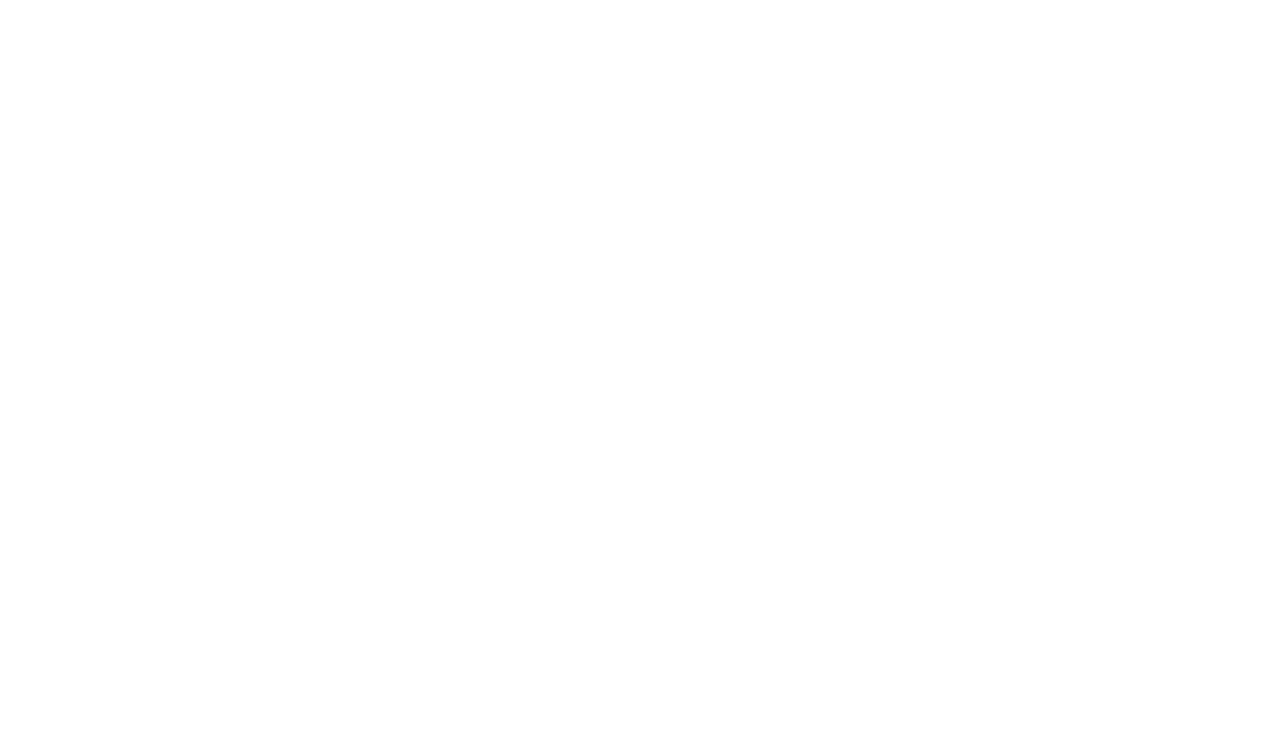
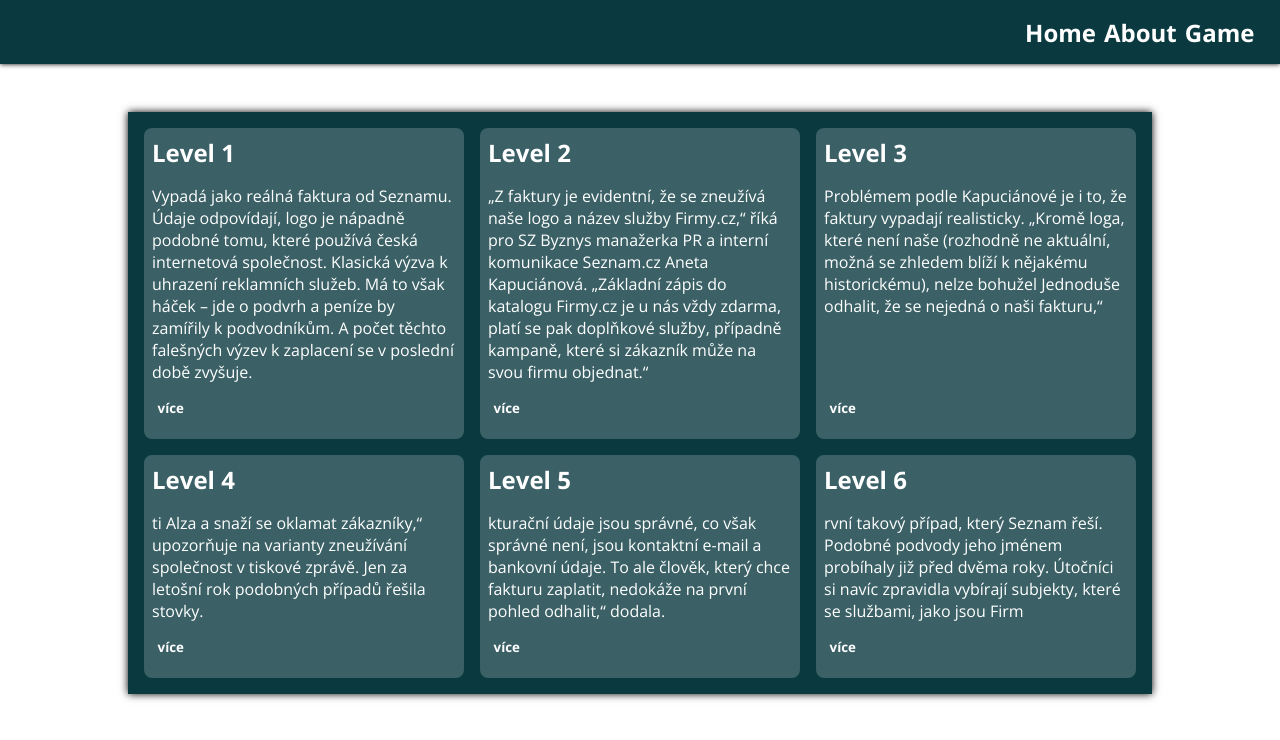
Before and after one commit to KaiUweCZE/cssGame, a React app: page /about in a window 1280 px wide. Before the commit this address had no page. Shown: the top 740 px of the page. Built offline with nearby package versions, Linux system fonts and the light colour scheme.

Commit message:
new context for variability(level setting), modified game components for this change. Level data will contain a specific style for every level

```diff
--- a/src/App.js
+++ b/src/App.js
@@ -3,6 +3,7 @@ import { BrowserRouter as BR, Route, Routes } from "react-router-dom";
 import SharedLayout from "./components/SharedLayout";
 import Home from "./pages/Home";
 import Game from "./pages/Game";
+import About from "./pages/About";
 
 
 const App = () => {
@@ -12,7 +13,8 @@ const App = () => {
         <Routes>
             <Route path="/" element={<SharedLayout />}>
                 <Route index element={<Home/>}/>
-                <Route path="game" element={<Game/>}/>
+                <Route path="/about" element={<About/>}/>
+                <Route path="/game" element={<Game/>}/>
             </Route>
         </Routes>
         </BR>
--- a/src/components/Bridge.js
+++ b/src/components/Bridge.js
@@ -1,12 +1,17 @@
 import React, { forwardRef, useContext } from "react";
 import plankImg from "../styles/images/plank.webp";
-import { StyleContext } from "../contexts/FormContext";
+import { LevelContext, StyleContext } from "../contexts/FormContext";
+
+// game component that users will set up
+const Bridge = forwardRef((props,ref) => {
+    const{style} = useContext(LevelContext)
+    const {property, propertyValue} = useContext(StyleContext)
 
 
-const Bridge = forwardRef((props,ref) => {
-    const {property, propertyValue} = useContext(StyleContext)
-
     const specificStyle = {
+        // specific style from levelData
+        ...style,
+        // user's style
         [property]: propertyValue
     }
 
--- a/src/components/CssForm.js
+++ b/src/components/CssForm.js
@@ -16,6 +16,7 @@ const CssForm = () => {
     const [errotMessage, setErrorMessage] = useState("")
     const [icon, setIcon] = useState(playIcon)
     const [value, setValue] = useState("")
+    const [value2, setValue2] = useState("")
     const { isCorrect, checkBridgePosition } = useContext(ResultContext)
     const [resultText, setResultText] = useState("")
     const [hasChecked, setHasChecked] = useState(false)
@@ -43,7 +44,7 @@ const CssForm = () => {
 
     const checkResult = (e) => {
         e.preventDefault();
-        checkTypo(property)
+        checkTypo(value2)
         setHasChecked(true)
         if (!error) {
             setPropertyValue(value)
@@ -55,12 +56,12 @@ const CssForm = () => {
             <span className="element-class">.bridge</span>
             <img className="left-bracket" src={leftBracket} alt="" />
             <form className="element-class__bridge" action="">
-                <input type="text" value={property} name="" id="" onChange={(e) => setProperty(e.target.value)} />
+                <input type="text" value={value2} name="" id="" onChange={(e) => setValue2(e.target.value)} />
                 <input type="text" name="" id="" onChange={(e) => setValue(e.target.value)} />
                 <button className="play" onMouseLeave={() => setIcon(playIcon)} onMouseEnter={() => setIcon(playIconaAfter)} onClick={(e) => checkResult(e)}><img src={icon} alt="" /></button>
             </form>
             <img className="right-bracket" src={rightBracket} alt="" />
-            <SuggestList value={property} func={setProperty} />
+            <SuggestList value={value2} func={setValue2} />
             {
                 error ? <ErrorMessage text={errotMessage} /> : ""
             }
--- /dev/null
+++ b/src/components/LevelSelect.js
@@ -0,0 +1,25 @@
+import React, { useContext, useState } from "react";
+import { LevelContext } from "../contexts/FormContext";
+import { levelData } from "../data/LevelData";
+
+
+const LevelSelect = () => {
+    const {setStyle} = useContext(LevelContext)
+    const [result, setResult] = useState("")
+
+
+    const setUpLevel = (level) =>{
+        const currentLevel = levelData.find(e => e.name.toLocaleLowerCase() === level.toLocaleLowerCase())
+        setResult(currentLevel.name)
+        setStyle(currentLevel.bridgeStyles)
+    }
+
+    return(
+        <ul className="menu-level">
+            <li onClick={(e) => setUpLevel(e.target.innerText)}>level 1</li>
+            <li onClick={(e) => setUpLevel(e.target.innerText)}>level 2</li>
+        </ul>
+    )
+}
+
+export default LevelSelect
--- a/src/components/Mission.js
+++ b/src/components/Mission.js
@@ -1,7 +1,8 @@
 import React from "react";
 import CssForm from "./CssForm";
 import PlayGround from "./PlayGround";
-import { EmojiProvider, ResultProvider, StyleProvider } from "../contexts/FormContext";
+import { EmojiProvider, LevelProvider, ResultProvider, StyleProvider } from "../contexts/FormContext";
+import LevelSelect from "./LevelSelect";
 
 const Mission = () => {
 
@@ -9,10 +10,13 @@ const Mission = () => {
         <StyleProvider>
         <EmojiProvider>
         <ResultProvider>
+        <LevelProvider>
         <div className="container-mission">
             <CssForm/>
             <PlayGround/>
+            <LevelSelect />
         </div>
+        </LevelProvider>
         </ResultProvider>
         </EmojiProvider>
         </StyleProvider>
--- a/src/contexts/FormContext.js
+++ b/src/contexts/FormContext.js
@@ -1,13 +1,13 @@
 import React, {createContext, useState, useRef, useEffect} from "react";
 
 
+// to setting the result style of a given level
 export const StyleContext = createContext({
     property: "",
     value: "",
     setProperty: () => {},
     setPropertyValue: () => {}
 });
-
 
 export const StyleProvider = ({children}) => {
     const [property, setProperty] = useState("")
@@ -27,7 +27,7 @@ export const StyleProvider = ({children}) => {
     )
 }
 
-
+// for emoji character manipulation
 export const EmojiContext = createContext({
     position: 0,
     specialClass: "",
@@ -53,7 +53,7 @@ export const EmojiProvider = ({children}) => {
     )
 }
 
-
+// Result evaluation
 export const ResultContext = createContext({
     isCorrect: "",
     setIsCorrect: () => {},
@@ -67,10 +67,13 @@ export const ResultProvider = ({children}) => {
     const checkpointRef = useRef(null)
     const bridgeRef = useRef(null)
 
+    // the position of the bridhe is compared with the position of the auxilliary
+    // element, which is set at the correct location
     const checkBridgePosition = () => {
         const checkpointPosition = checkpointRef.current.getBoundingClientRect();
         const bridgePosition = bridgeRef.current.getBoundingClientRect();
 
+        // set a tolerance of 5px for the result
         const tolerance = 5;
         const isCorrectPosition = (
             Math.abs(bridgePosition.left - checkpointPosition.left) < tolerance &&
@@ -82,6 +85,7 @@ export const ResultProvider = ({children}) => {
         setIsCorrect(isCorrectPosition)
     }
 
+    // Auxiliary check
     useEffect(() => {
         if (isCorrect) {
             console.log("Congrats");
@@ -104,3 +108,24 @@ export const ResultProvider = ({children}) => {
         </ResultContext.Provider>
     )
 }
+
+// for selecting and setting basic parameters of a given level
+export const LevelContext = createContext({
+    style:{},
+    setStyle: () => {}
+})
+
+export const LevelProvider = ({children}) => {
+    const [style, setStyle] = useState({})
+
+    const contextValue = {
+        style,
+        setStyle
+    }
+
+    return(
+        <LevelContext.Provider value={contextValue}>
+            {children}
+        </LevelContext.Provider>
+    )
+}
--- /dev/null
+++ b/src/data/LevelData.js
@@ -0,0 +1,84 @@
+
+
+export const levelData = [
+    {
+        id: 1,
+        name: "Level 1",
+        about: `Vypadá jako reálná faktura od Seznamu.
+        Údaje odpovídají, logo je nápadně podobné tomu,
+        které používá česká internetová společnost.
+        Klasická výzva k uhrazení reklamních služeb.
+        Má to však háček – jde o podvrh a peníze by
+        zamířily k podvodníkům. A počet těchto falešných
+        výzev k zaplacení se v poslední době zvyšuje.`,
+        //specific styles for .bridge etc.
+        bridgeStyles: {
+            "alignItems": "flex-end"
+        }
+    },
+    {
+        id: 2,
+        name: "Level 2",
+        about: `„Z faktury je evidentní, že se
+        zneužívá naše logo a název služby Firmy.cz,“
+        říká pro SZ Byznys manažerka PR a interní
+        komunikace Seznam.cz Aneta Kapuciánová.
+        „Základní zápis do katalogu Firmy.cz je u
+        nás vždy zdarma, platí se pak doplňkové služby,
+         případně kampaně,
+        které si zákazník může na svou firmu objednat.“`,
+        bridgeStyles: {
+            "alignItems": "flex-start",
+            "transform": "rotate(90deg)"
+        }
+    },
+    {
+        id: 3,
+        name: "Level 3",
+        about: `Problémem podle Kapuciánové je i to,
+        že faktury vypadají realisticky. „Kromě loga,
+        které není naše (rozhodně ne aktuální, možná se
+        zhledem blíží k nějakému historickému), nelze
+        bohužel
+        Jednoduše odhalit, že se nejedná o naši fakturu,“`,
+        bridgeStyles: {
+            "alignItems": "flex-end"
+        }
+    },
+    {
+        id: 4,
+        name: "Level 4",
+        about: `ti Alza a snaží se oklamat zákazníky,“
+        upozorňuje na varianty zneužívání společnost v
+        tiskové zprávě.
+        Jen za letošní rok podobných případů řešila
+        stovky.`,
+        bridgeStyles: {
+            "alignItems": "flex-end"
+        }
+    },
+    {
+        id: 5,
+        name: "Level 5",
+        about: `kturační údaje jsou správné, co však
+        správné není, jsou kontaktní e-mail a bankovní
+        údaje. To ale člověk, který chce
+        fakturu zaplatit,
+        nedokáže na první pohled odhalit,“ dodala.`,
+        bridgeStyles: {
+            "alignItems": "flex-end"
+        }
+    },
+    {
+        id: 6,
+        name: "Level 6",
+        about: `rvní takový případ, který Seznam řeší.
+        Podobné podvody jeho jménem probíhaly již
+        před dvěma roky. Útočníci si navíc zpravidla
+        vybírají subjekty,
+        které se službami, jako jsou Firm`,
+        bridgeStyles: {
+            "alignItems": "flex-end"
+        }
+    }
+]
```
Also changed, not shown: src/Functions/stateSetter.js (added, +7 -0 lines).
